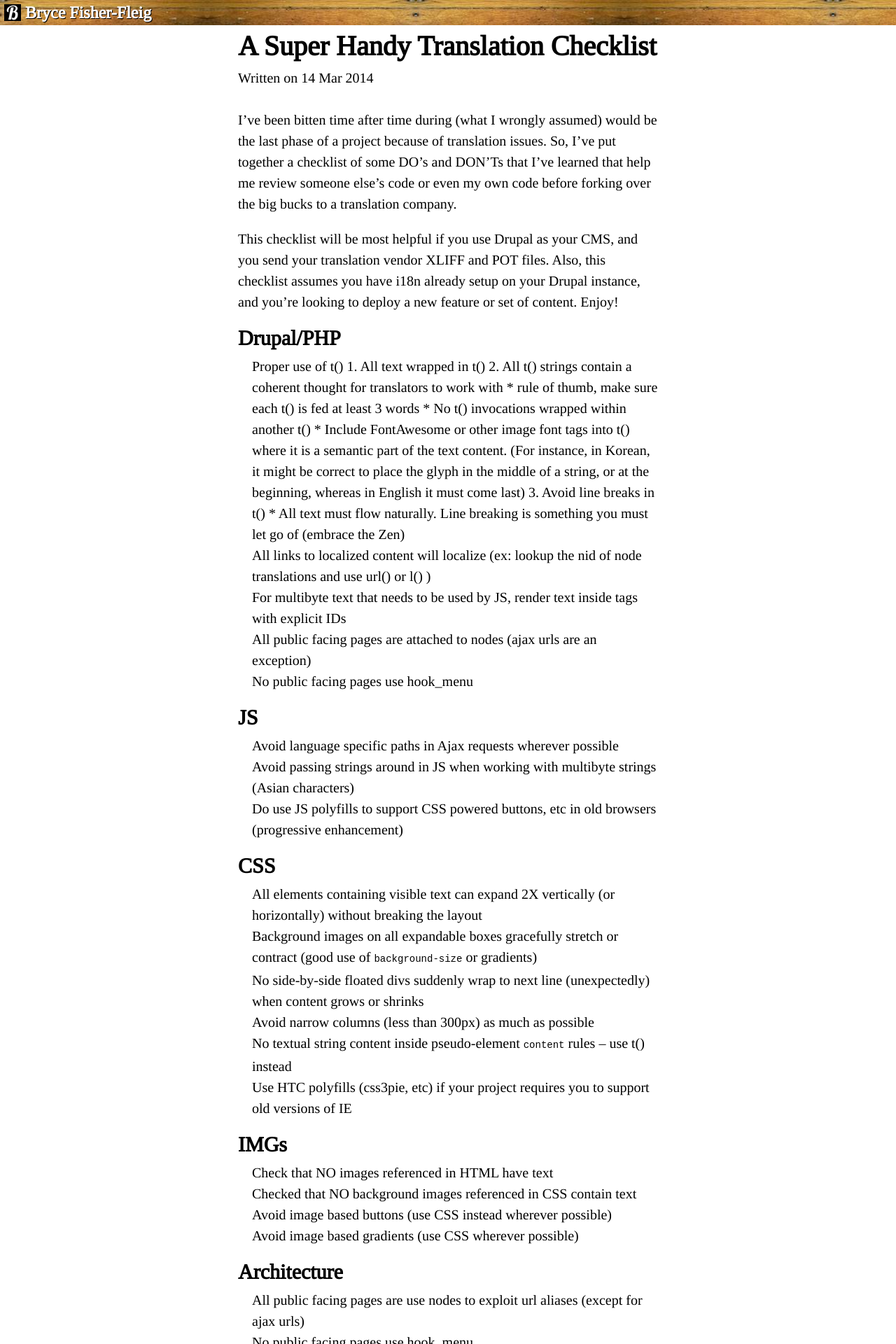
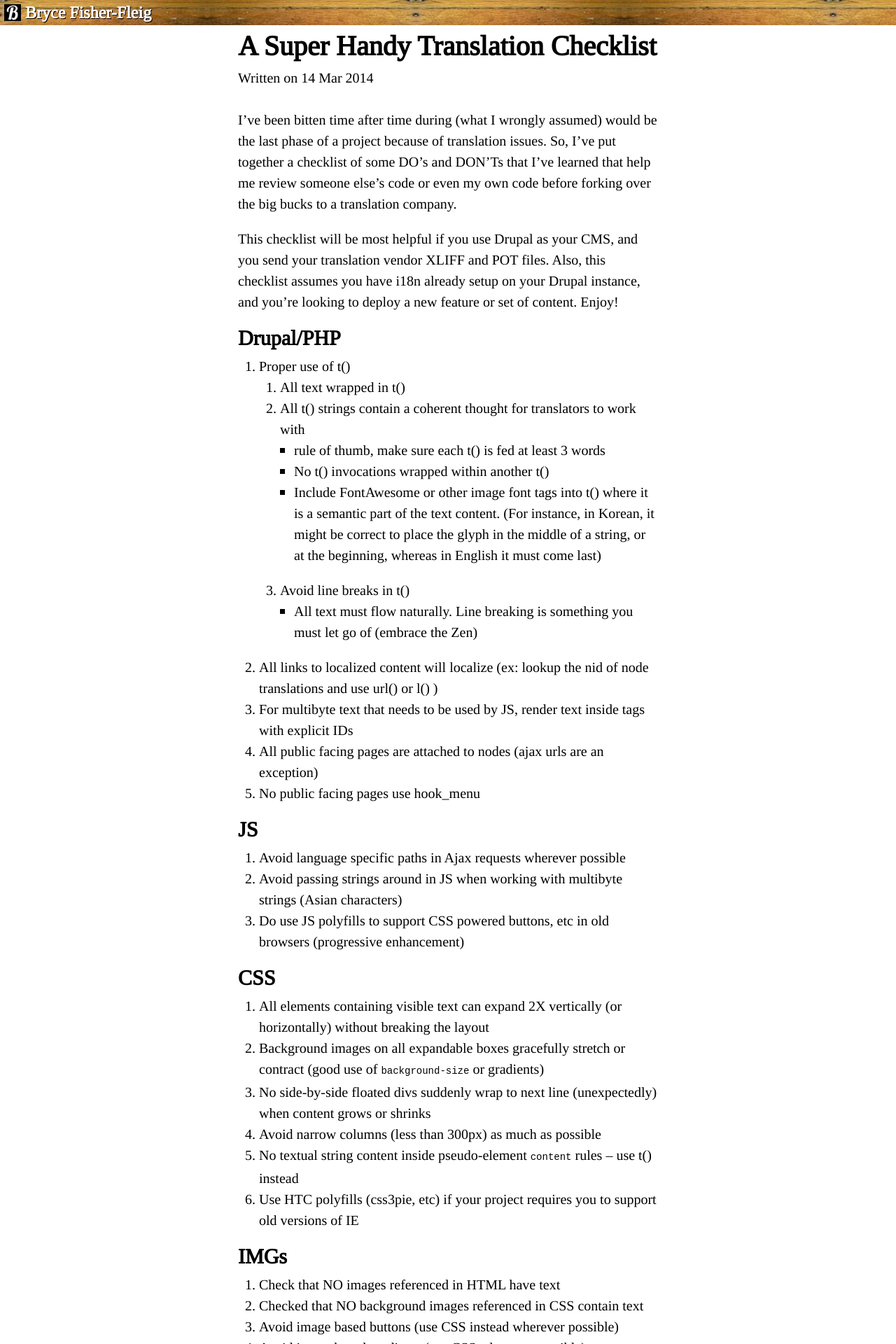
Before and after one commit to brycefisher/brycefisher.github.io-jekyll, a Jekyll site: the page built from _posts/2014-03-14-super-handy-translation-checklist.md, in a window 1280 px wide. Shown: the top 1920 px of the page at 70% size. Built offline with Jekyll 4.4.1, drawn with Linux system fonts in a browser that asks for light colours; comment, search, counter and statistics services are not loaded.

Commit message:
Stylistic fixes to <ol>s

```diff
--- a/_posts/2014-03-14-super-handy-translation-checklist.md
+++ b/_posts/2014-03-14-super-handy-translation-checklist.md
@@ -11,49 +11,60 @@ This checklist will be most helpful if you use Drupal as your CMS, and you send
 
 ## Drupal/PHP
 
-  1. Proper use of t()
-    1. All text wrapped in t()
-    2. All t() strings contain a coherent thought for translators to work with
-         * rule of thumb, make sure each t() is fed at least 3 words
-         * No t() invocations wrapped within another t()
-         * Include FontAwesome or other image font tags into t() where it is a semantic part of the text content. (For instance, in Korean, it might be correct to place the glyph in the middle of a string, or at the beginning, whereas in English it must come last)
-    3. Avoid line breaks in t()
-         * All text must flow naturally. Line breaking is something you must let go of (embrace the Zen)
-  2. All links to localized content will localize (ex: lookup the nid of node translations and use url() or l() )
-  3. For multibyte text that needs to be used by JS, render text inside tags with explicit IDs
-  4. All public facing pages are attached to nodes (ajax urls are an exception)
-  5. No public facing pages use hook_menu
+<ol>
+<li> Proper use of t()
+ <ol>
+ <li>All text wrapped in t()</li>
+ <li>All t() strings contain a coherent thought for translators to work with
+  <ul>
+  <li>rule of thumb, make sure each t() is fed at least 3 words</li>
+  <li>No t() invocations wrapped within another t()</li>
+  <li>Include FontAwesome or other image font tags into t() where it is a semantic part of the text content. (For instance, in Korean, it might be correct to place the glyph in the middle of a string, or at the beginning, whereas in English it must come last)</li>
+  </ul>
+ </li>
+ <li>Avoid line breaks in t()
+  <ul>
+  <li>All text must flow naturally. Line breaking is something you must let go of (embrace the Zen)</li>
+  </ul>
+ </li>
+ </ol>
+</li>
+<li>All links to localized content will localize (ex: lookup the nid of node translations and use url() or l() )</li>
+<li>For multibyte text that needs to be used by JS, render text inside tags with explicit IDs</li>
+<li>All public facing pages are attached to nodes (ajax urls are an exception)</li>
+<li>No public facing pages use hook_menu</li>
+</ol>
 
 ## JS
 
-  1. Avoid language specific paths in Ajax requests wherever possible
-  2. Avoid passing strings around in JS when working with multibyte strings (Asian characters)
-  3. Do use JS polyfills to support CSS powered buttons, etc in old browsers (progressive enhancement)
+ 1. Avoid language specific paths in Ajax requests wherever possible
+ 2. Avoid passing strings around in JS when working with multibyte strings (Asian characters)
+ 3. Do use JS polyfills to support CSS powered buttons, etc in old browsers (progressive enhancement)
 
 ## CSS
 
-  1. All elements containing visible text can expand 2X vertically (or horizontally) without breaking the layout
-  2. Background images on all expandable boxes gracefully stretch or contract (good use of `background-size` or gradients)
-  3. No side-by-side floated divs suddenly wrap to next line (unexpectedly) when content grows or shrinks
-  4. Avoid narrow columns (less than 300px) as much as possible
-  5. No textual string content inside pseudo-element `content` rules -- use t() instead
-  6. Use HTC polyfills (css3pie, etc) if your project requires you to support old versions of IE
+ 1. All elements containing visible text can expand 2X vertically (or horizontally) without breaking the layout
+ 2. Background images on all expandable boxes gracefully stretch or contract (good use of `background-size` or gradients)
+ 3. No side-by-side floated divs suddenly wrap to next line (unexpectedly) when content grows or shrinks
+ 4. Avoid narrow columns (less than 300px) as much as possible
+ 5. No textual string content inside pseudo-element `content` rules -- use t() instead
+ 6. Use HTC polyfills (css3pie, etc) if your project requires you to support old versions of IE
 
 ## IMGs
 
-  1. Check that NO images referenced in HTML have text
-  2. Checked that NO background images referenced in CSS contain text
-  3. Avoid image based buttons (use CSS instead wherever possible)
-  4. Avoid image based gradients (use CSS wherever possible)
+ 1. Check that NO images referenced in HTML have text
+ 2. Checked that NO background images referenced in CSS contain text
+ 3. Avoid image based buttons (use CSS instead wherever possible)
+ 4. Avoid image based gradients (use CSS wherever possible)
 
 ## Architecture
 
-  1. All public facing pages are use nodes to exploit url aliases (except for ajax urls)
-  2. No public facing pages use hook_menu
+ 1. All public facing pages are use nodes to exploit url aliases (except for ajax urls)
+ 2. No public facing pages use hook_menu
 
 ## Communication
 
-  1. Prepared a list of nodes that need aliases and (re)translation for translation team
-  2. Prepared a list of tokens (ex: !token, @token, %token) that must NOT be translated to give to translation team
-  3. Prepared a list of other quirks that the translation team needs to know about
-  4. Prepared some "next steps" for the translation team once they've finished
+ 1. Prepared a list of nodes that need aliases and (re)translation for translation team
+ 2. Prepared a list of tokens (ex: !token, @token, %token) that must NOT be translated to give to translation team
+ 3. Prepared a list of other quirks that the translation team needs to know about
+ 4. Prepared some "next steps" for the translation team once they've finished
--- a/css/screen.css
+++ b/css/screen.css
@@ -64,6 +64,7 @@ blockquote { border-left: solid 6px #666; color: #666; padding-left: 6px; }
 .node-article .article-body ul, .node-article .article-body ol, .node-article .article-body p { margin-bottom: 1em; }
 .node-article .article-body ul li, .node-article .article-body ol li { margin-left: 1em; }
 .node-article .article-body ul { list-style: outside square; }
+.node-article .article-body ol { list-style: outside decimal; margin-left: 10px; }
 .node-article .article-footer { margin: 0 -12px; }
 .node-article .article-footer .article-call-to-action { text-align: center; padding: 12px; margin-bottom: 24px; background-color: #ddd; }
 .node-article .article-footer .article-call-to-action a.primary-cta { display: block; margin: 24px auto; color: white; border-radius: 6px; width: 200px; text-decoration: none; background-color: #7db9e8; *zoom: 1; filter: progid:DXImageTransform.Microsoft.gradient(gradientType=0, startColorstr='#FF7DB9E8', endColorstr='#FF1E5799'); background-image: -webkit-gradient(linear, 50% 0%, 50% 100%, color-stop(0%, #7db9e8), color-stop(50%, #2989d8), color-stop(100%, #1e5799)); background-image: -webkit-linear-gradient(top, #7db9e8 0%, #2989d8 50%, #1e5799 100%); background-image: -moz-linear-gradient(top, #7db9e8 0%, #2989d8 50%, #1e5799 100%); background-image: -o-linear-gradient(top, #7db9e8 0%, #2989d8 50%, #1e5799 100%); background-image: linear-gradient(top, #7db9e8 0%, #2989d8 50%, #1e5799 100%); -webkit-box-shadow: 0px 0px 12px 0px rgba(0, 0, 0, 0.75); -moz-box-shadow: 0px 0px 12px 0px rgba(0, 0, 0, 0.75); box-shadow: 0px 0px 12px 0px rgba(0, 0, 0, 0.75); }
--- a/sass/screen.scss
+++ b/sass/screen.scss
@@ -72,9 +72,11 @@ blockquote { border-left: solid 6px #666; color: #666; padding-left: 6px; }
   .article-body {
     @include centered-content;
 
+
     ul, ol, p { margin-bottom: 1em; }
     ul li, ol li { margin-left: 1em; }
     ul { list-style: outside square; }
+    ol { list-style: outside decimal; margin-left:10px; }
   }
 
   .article-footer {
```
